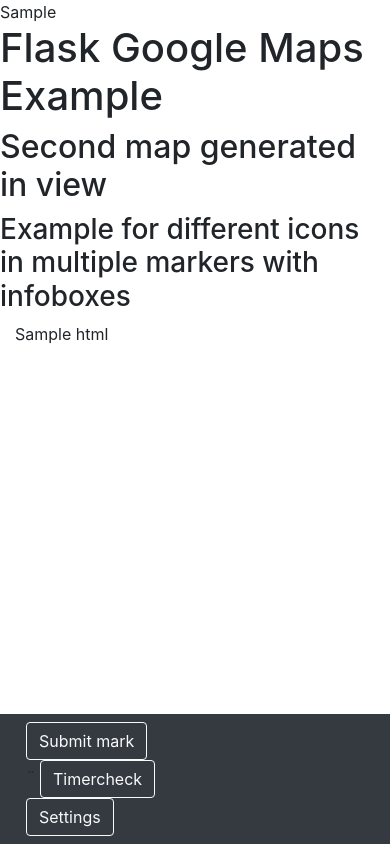
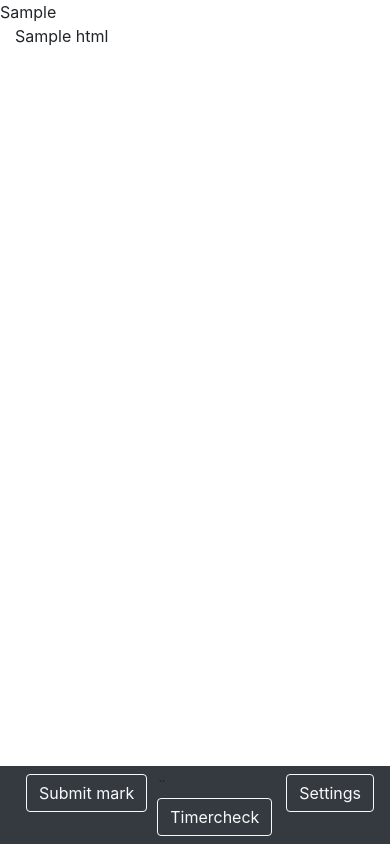
Before and after one commit to MTBorg/Place-of-interest, a Flask app: template server/templates/index.html in a window 390 px wide. Run offline with Flask 2, Linux system fonts and the light colour scheme; the template is opened without the code that fills it: most values are stand-ins (such as "Sample title", 1, 10 or a date in 2020); some libraries are stand-ins or nearby versions.

Commit message:
Grid-fix
Fixed the grid to adjust and hide the title on medium and smaller devices.

```diff
--- a/server/routes.py
+++ b/server/routes.py
@@ -50,7 +50,7 @@
         lat=65.618776,
         lng=22.139475,
         markers=marks,
-        style="height: 600px; width: 1920px; margin-left: -10px;",
+        style="height: 755px; width: 950px; margin-left: -10px;",
         zoom=12,
         center_on_user_location=True
     )
--- a/server/templates/index.html
+++ b/server/templates/index.html
@@ -8,7 +8,7 @@
     <body>
 		<div class="container" style="float: left; ">
 			<div class="row h-10" >
-				<div class="col-md-20">
+				<div class="col-md-20 d-none d-lg-block">
 				<h1>Flask Google Maps Example</h1>
 				<h2> Second map generated in view</h2>
 				<h3> Example for different icons in multiple markers with infoboxes</h3>
@@ -22,7 +22,7 @@
             </div>
                 <div class="row h-10" >
                     <div class="col-md-12">
-                        <nav class="navbar navbar-expand-sm  fixed-bottom navbar-dark bg-dark">
+                        <nav class="navbar navbar-expand  fixed-bottom navbar-dark bg-dark">
                             <ul class="navbar-nav">
                             <form id="formen" method="POST" action="/">
                                 <input id="form1" name="value1" type="hidden">
```
